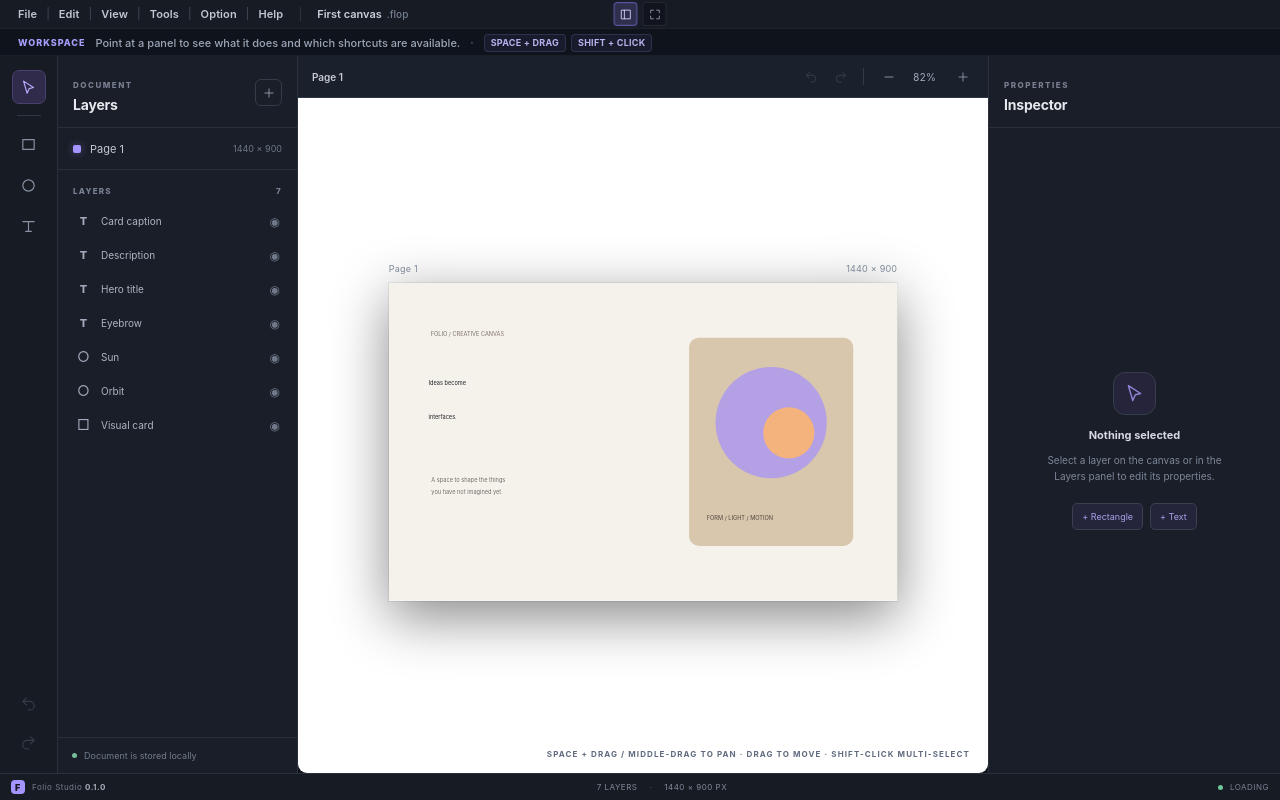
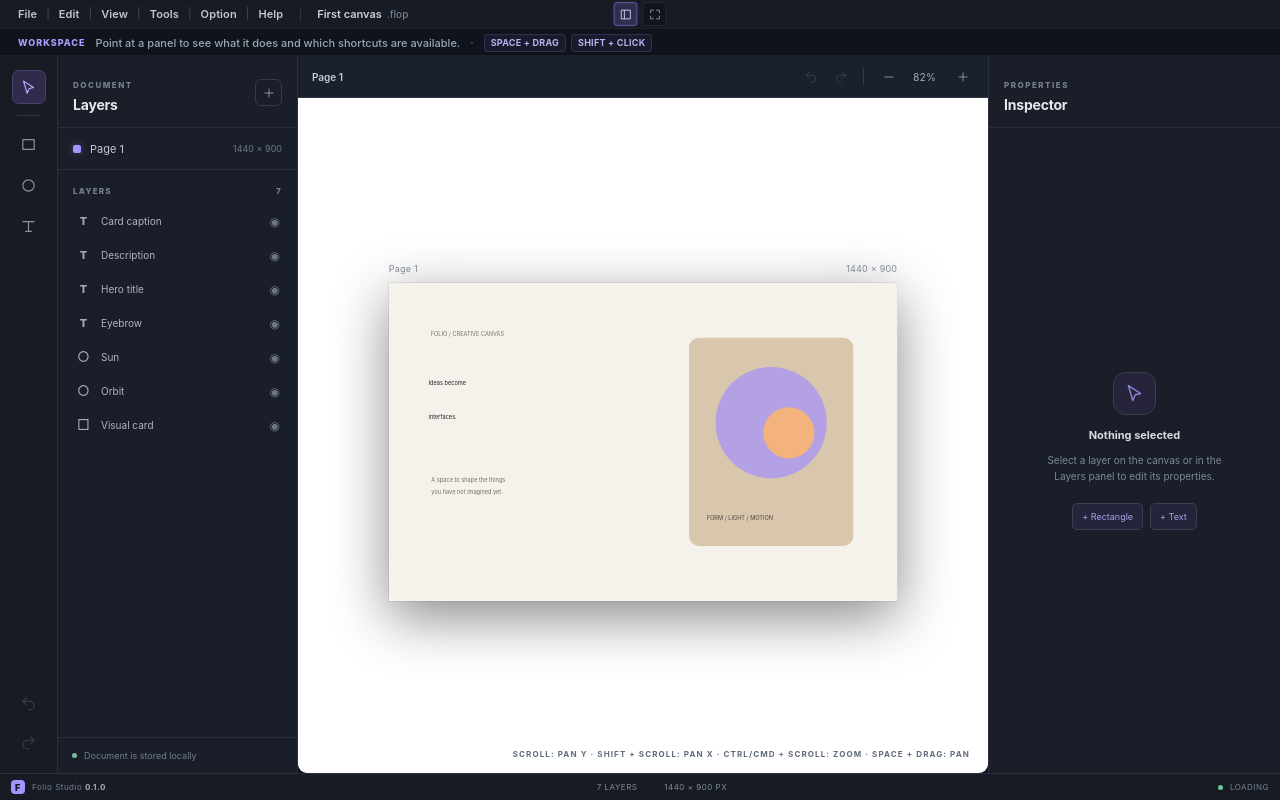
Before and after one commit to budapesservices-dotcom/folio-studio, a Preact app: page / in a window 1280 px wide. Built offline with nearby package versions, Linux system fonts and the light colour scheme.

Commit message:
Document canvas wheel navigation shortcuts

```diff
--- a/src/app/App.tsx
+++ b/src/app/App.tsx
@@ -261,7 +261,7 @@ export function App() {
         </div>
       </aside>
 
-      <main class="workspace" onMouseEnter={() => updateToolbarHint('CANVAS', 'Design and arrange objects on the document canvas.', ['SPACE + DRAG', 'MIDDLE-DRAG'])}>
+      <main class="workspace" onMouseEnter={() => updateToolbarHint('CANVAS', 'Scroll to pan vertically; Shift + scroll to pan horizontally; Ctrl/Cmd + scroll to zoom at pointer.', ['SCROLL: PAN Y', 'SHIFT + SCROLL: PAN X', 'CTRL/CMD + SCROLL: ZOOM'])}>
         <div class="workspace-toolbar">
           <div class="breadcrumb"><strong>{state.project.document.name}</strong></div>
           <div class="canvas-window-tools">
@@ -296,7 +296,7 @@ export function App() {
             onSelectionChange={(nodeIds) => dispatch({ type: 'select-nodes', nodeIds })}
             onTransformCommit={(nodes) => dispatch({ type: 'transform-nodes', nodes })}
           />
-          <div class="canvas-hint">SPACE + DRAG / MIDDLE-DRAG TO PAN · DRAG TO MOVE · SHIFT-CLICK MULTI-SELECT</div>
+          <div class="canvas-hint">SCROLL: PAN Y · SHIFT + SCROLL: PAN X · CTRL/CMD + SCROLL: ZOOM · SPACE + DRAG: PAN</div>
         </div>
       </main>
 
```
